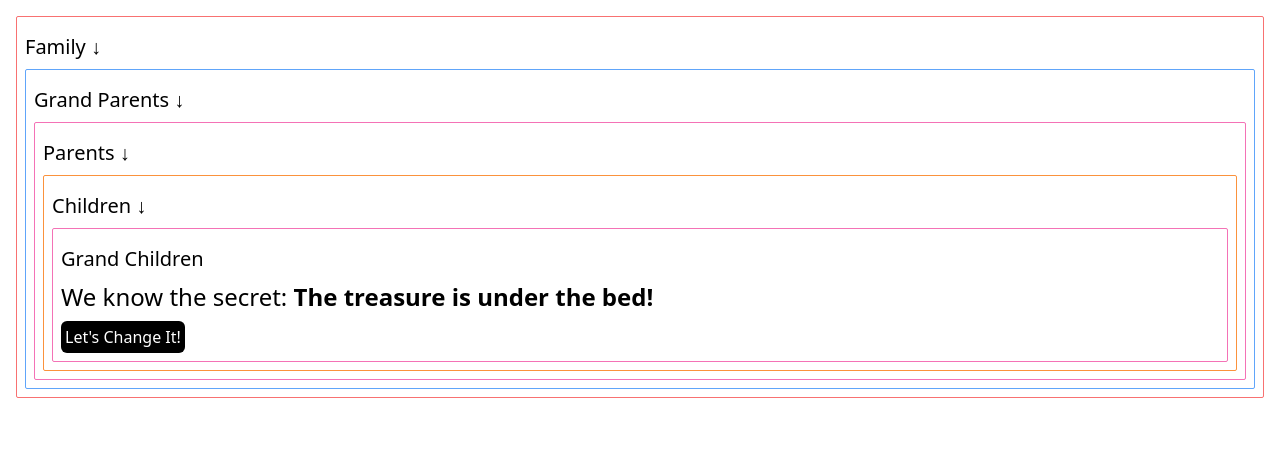
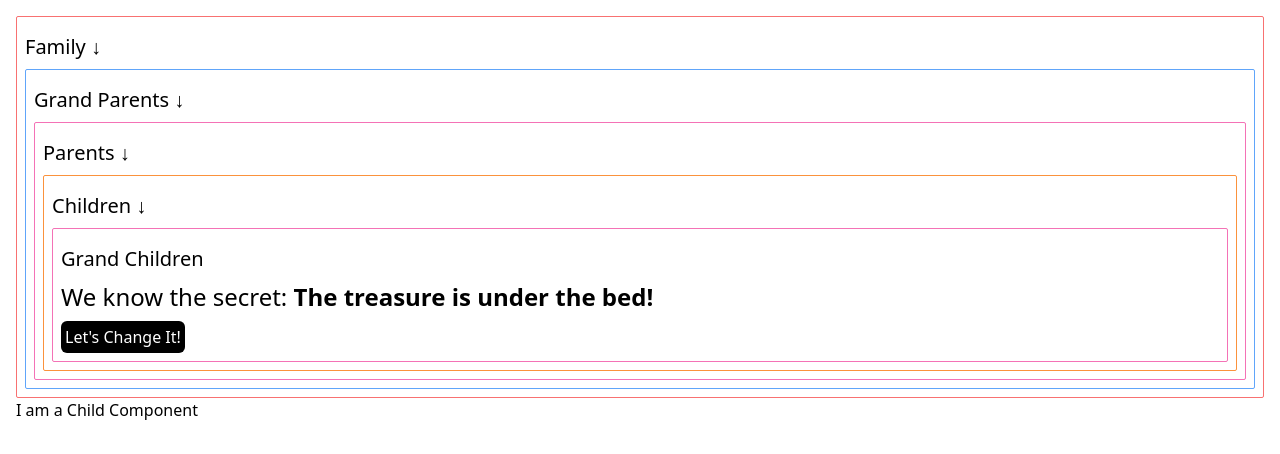
Before and after one commit to Learn-with-Sumit/rnext, a React (Vite) app: page / in a window 1280 px wide. Shown: the top 454 px of the page. Built offline with nearby package versions, Linux system fonts and the light colour scheme.

Commit message:
huge and nested component antipattern

```diff
--- a/src/App.jsx
+++ b/src/App.jsx
@@ -1,9 +1,13 @@
 import Family from "./props/Family";
+
+import ParentComponent from "./components/ParentComponent";
 
 function App() {
     return (
         <div className="m-4">
             <Family />
+
+            <ParentComponent />
         </div>
     );
 }
--- /dev/null
+++ b/src/components/ParentComponent.jsx
@@ -0,0 +1,13 @@
+const ChildComponent = () => {
+    return <div>I am a Child Component</div>;
+};
+
+const ParentComponent = () => {
+    return (
+        <div>
+            <ChildComponent />
+        </div>
+    );
+};
+
+export default ParentComponent;
```
